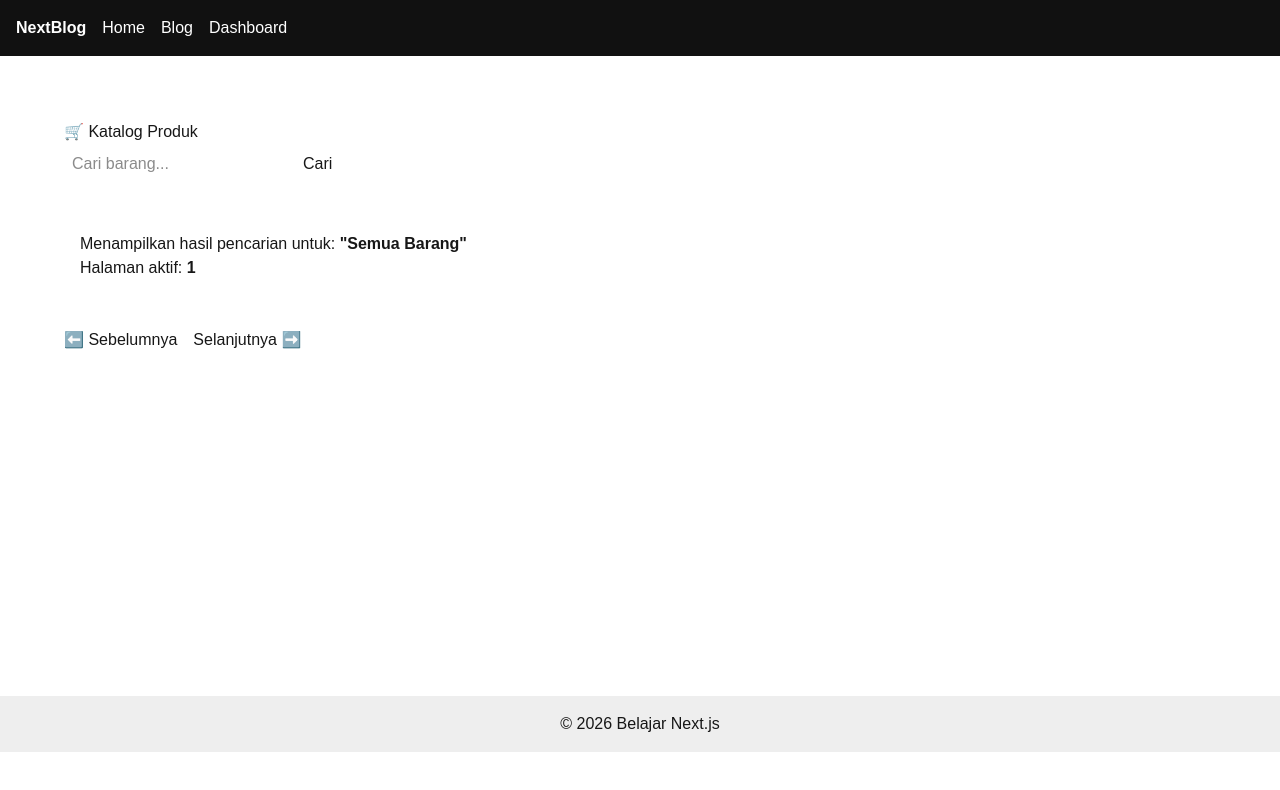
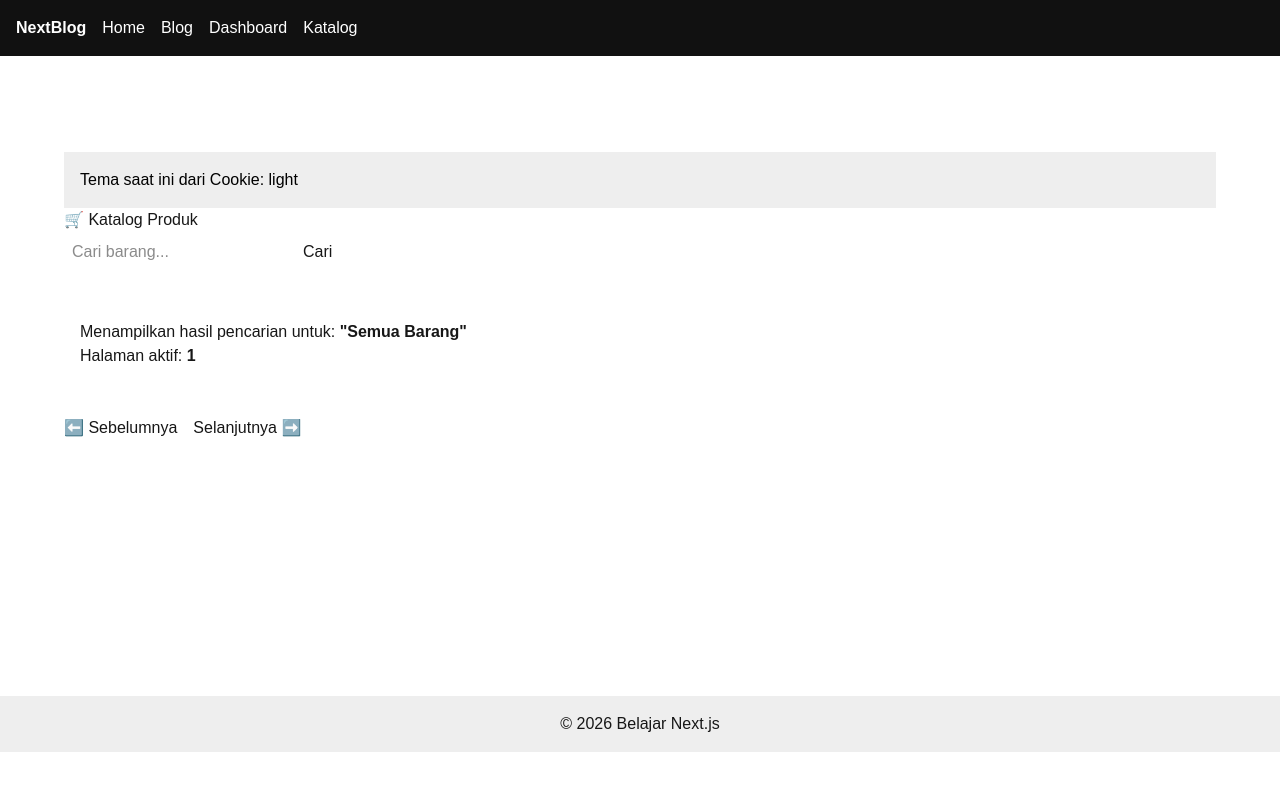
Before and after one commit to mhamdriizki/next-course, a Next.js app: page /katalog in a window 1280 px wide. Shown: the top 790 px of the page. Built offline with nearby package versions, Linux system fonts and the light colour scheme; no server answers.

Commit message:
feat: Add cookies

```diff
--- a/app/katalog/page.tsx
+++ b/app/katalog/page.tsx
@@ -1,3 +1,4 @@
+import { cookies } from "next/headers";
 import Link from "next/link";
 
 export default async function KatalogPage({
@@ -14,6 +15,7 @@ export default async function KatalogPage({
 
   return (
     <div style={{ padding: "2rem", fontFamily: "sans-serif" }}>
+      <CekTemaPengguna />
       <h1>🛒 Katalog Produk</h1>
 
       {/* Form pencarian sederhana HTML bawaan */}
@@ -41,3 +43,21 @@ export default async function KatalogPage({
     </div>
   );
 }
+
+async function CekTemaPengguna() {
+  // BREAKING CHANGE: cookies() sekarang wajib di-await!
+  const cookieStore = await cookies();
+  const tema = cookieStore.get("theme")?.value || "light";
+  console.log(cookieStore);
+
+  return (
+    <div style={{
+      marginTop: "2rem",
+      padding: "1rem",
+      background: tema === "dark" ? "#333" : "#eee",
+      color: tema === "dark" ? "#fff" : "#000"
+    }}>
+      <p>Tema saat ini dari Cookie: {tema}</p>
+    </div>
+  );
+}
--- a/app/layout.tsx
+++ b/app/layout.tsx
@@ -15,6 +15,7 @@ export default function RootLayout({
           <Link href="/" style={{ color: "white" }}>Home</Link>
           <Link href="/blog" style={{ color: "white" }}>Blog</Link>
           <Link href="/dashboard" style={{ color: "white" }}>Dashboard</Link>
+          <Link href="/katalog" style={{ color: "white" }}>Katalog</Link>
         </nav>
 
         {/* 'children' adalah tempat halaman (page.tsx) di-inject */}
```
